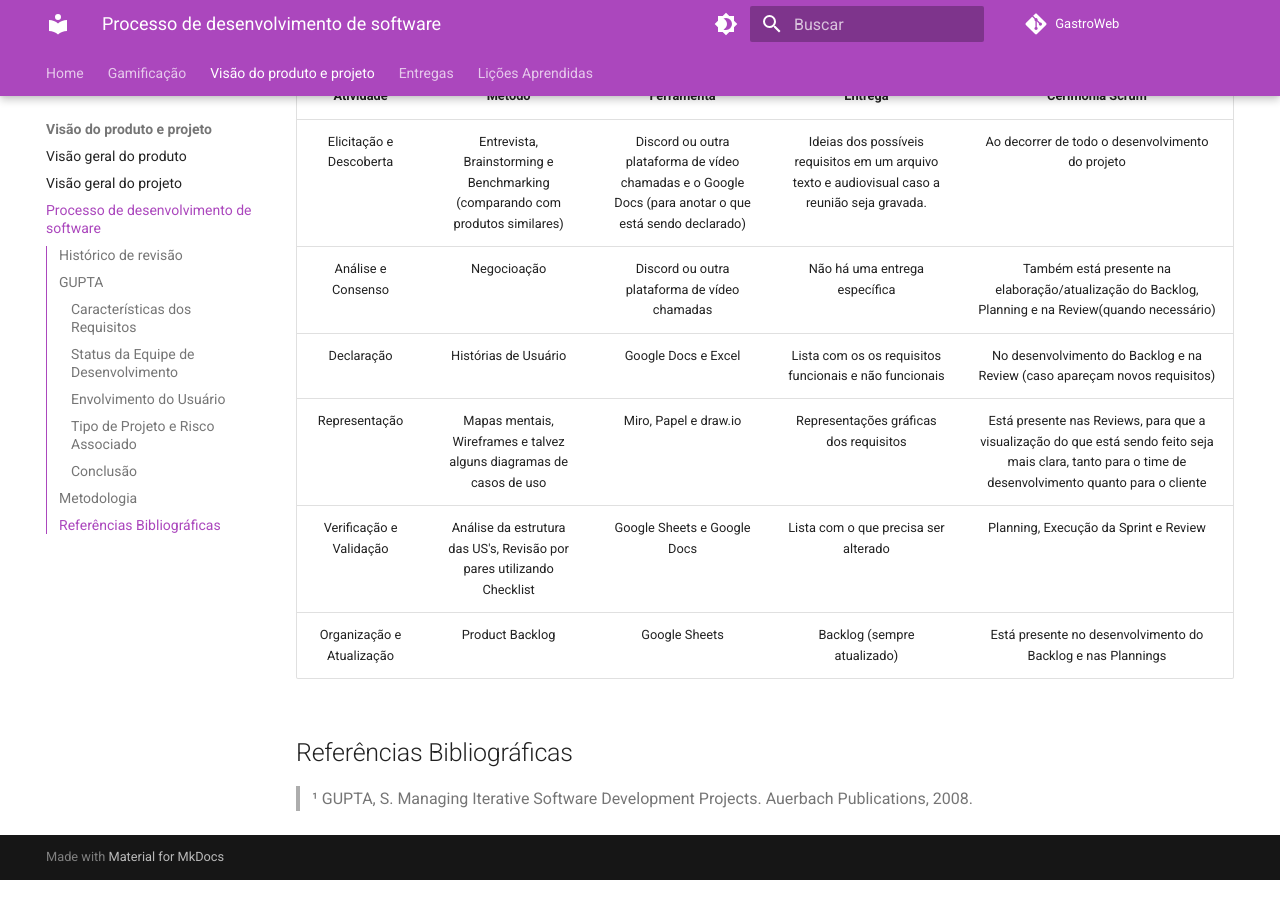
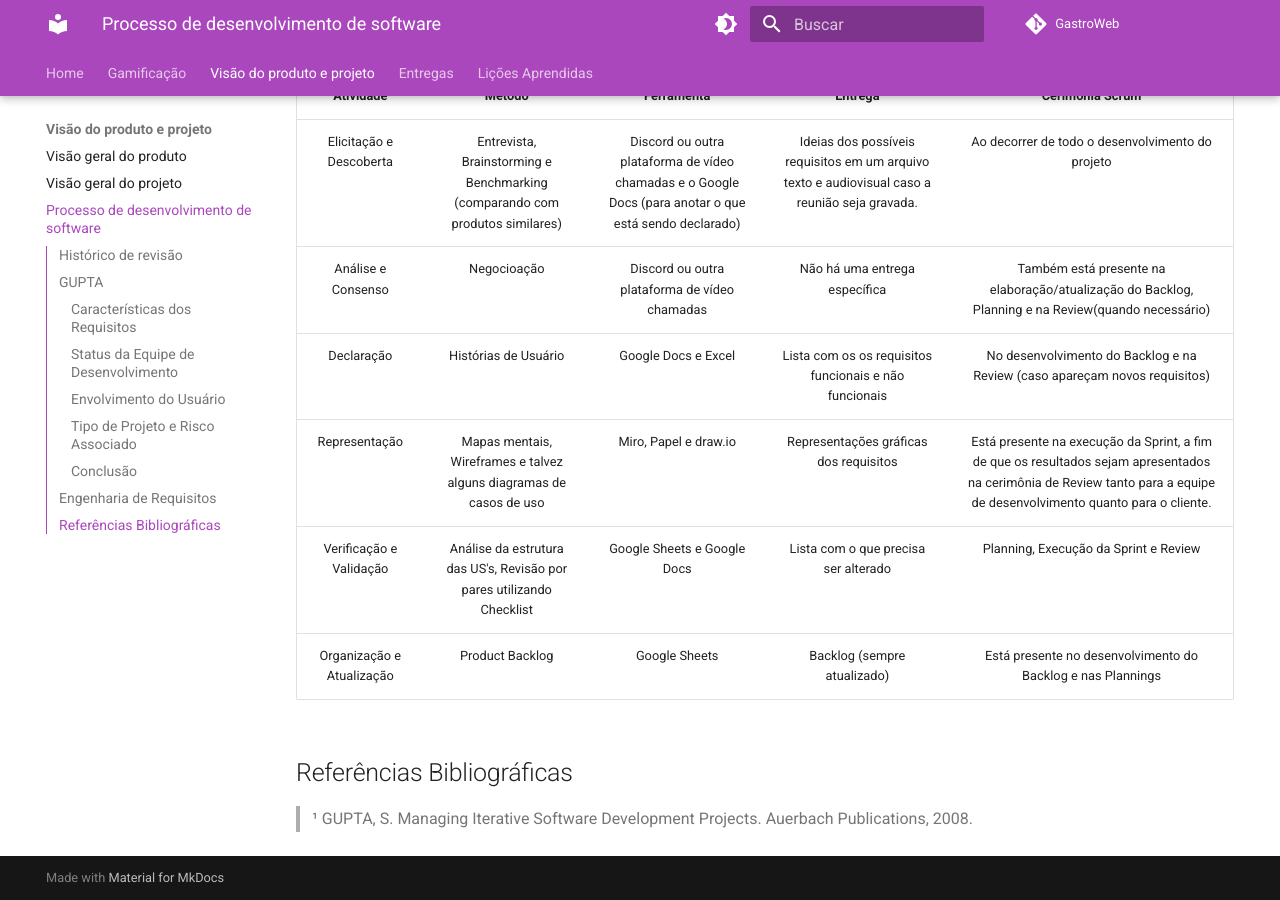
Before and after one commit to mdsreq-fga-unb/2023.2-GastroWeb, an MkDocs documentation site: the page built from docs/visao-produto-projeto/processo-de-desenvolvimento-de-software.md, in a window 1280 px wide and 900 px high, scrolled down 3514 px. Built offline with MkDocs 1.6.1 and Material for MkDocs 9.7.7, drawn with Linux system fonts in a browser that asks for light colours; comment, search, counter and statistics services are not loaded; some of the changed text lies outside the part shown.

Commit message:
fix: issue 16

```diff
--- a/docs/visao-produto-projeto/processo-de-desenvolvimento-de-software.md
+++ b/docs/visao-produto-projeto/processo-de-desenvolvimento-de-software.md
@@ -59,7 +59,7 @@
 
 <p style="text-indent: 50px;text-align: justify;"> Ao analisar cada uma das perguntas no contexto atual do projeto, obtivemos o resultado da metodologia Iterativo e Incremental. Essa é uma metodologia ágil e permite o desenvolvimento iterativo do software, com entregas incrementais ao longo do tempo. Ela se baseia na colaboração intensa entre a equipe de desenvolvimento e os stakeholders do projeto.</p>
 
-## Metodologia
+## Engenharia de Requisitos
 
 <p style="text-indent: 50px;text-align: justify;"> A abordagem que escolhemos para o nosso projeto é a abordagem ágil, com ciclo de vida iterativo incremental e utilizando o Scrum/XP para a execução do projeto. Optamos por essa configuração nos baseando no tamanho da nossa equipe, no prazo que foi estabelecido e também pela "informalidade" do projeto, uma vez que não é um projeto com altos risco e nem precisa ser tão documentado, nesse sentido, o Backlog como documentação de requisitos e a dinâmica iterativa das sprints darão um ritmo adequado para o desenvolvimento.
 </p>
@@ -83,7 +83,7 @@ Como pretendemos aplicar cada uma delas:
 | Elicitação e Descoberta |  Entrevista, Brainstorming e Benchmarking (comparando com produtos similares)  |        Discord ou outra plataforma de vídeo chamadas e o Google Docs (para anotar o que está sendo declarado)         | Ideias dos possíveis requisitos em um arquivo texto e audiovisual caso a reunião seja gravada. |Ao decorrer de todo o desenvolvimento do projeto|
 | Análise e Consenso |  Negocioação  |        Discord ou outra plataforma de vídeo chamadas         | Não há uma entrega específica | Também está presente na elaboração/atualização do Backlog, Planning e na Review(quando necessário) |
 | Declaração |  Histórias de Usuário   |      Google Docs e Excel  | Lista com os os requisitos funcionais e não funcionais | No desenvolvimento do Backlog e na Review (caso apareçam novos requisitos) |
-| Representação |  Mapas mentais, Wireframes e talvez alguns diagramas de casos de uso   |        Miro, Papel e draw.io         | Representações gráficas dos requisitos | Está presente nas Reviews, para que a visualização do que está sendo feito seja mais clara, tanto para o time de desenvolvimento quanto para o cliente |
+| Representação |  Mapas mentais, Wireframes e talvez alguns diagramas de casos de uso   |        Miro, Papel e draw.io         | Representações gráficas dos requisitos | Está presente na execução da Sprint, a fim de que os resultados sejam apresentados na cerimônia de Review tanto para a equipe de desenvolvimento quanto para o cliente. |
 | Verificação e Validação |  Análise da estrutura das US's, Revisão por pares utilizando Checklist   |        Google Sheets e Google Docs         | Lista com o que precisa ser alterado | Planning, Execução da Sprint e Review |
 | Organização e Atualização |  Product Backlog   |        Google Sheets         | Backlog (sempre atualizado) | Está presente no desenvolvimento do Backlog e nas Plannings |
 
```
Also changed, not shown: docs/entregas/unidade-2.md (+1 -1 lines).
